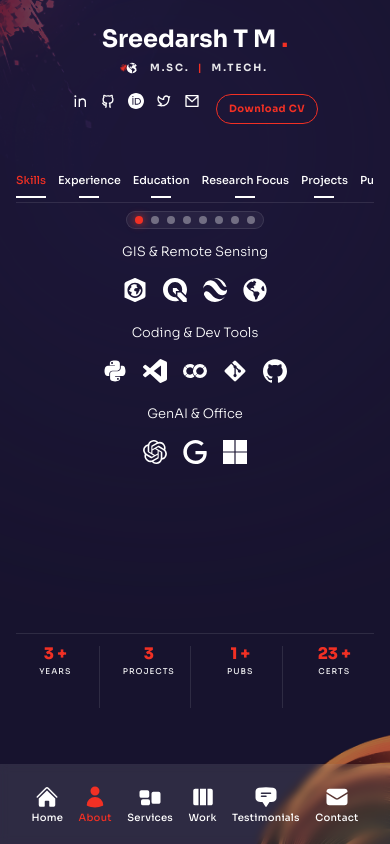
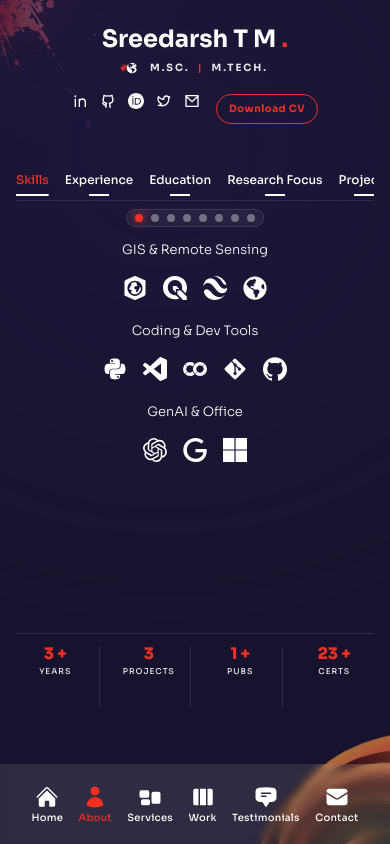
Before and after one commit to tmSreedarsh/modern-portfolio, a Next.js app: page /about in a window 390 px wide. Built offline with nearby package versions, Linux system fonts and the light colour scheme.

Commit message:
Improve mobile About tabs with full labels and balanced alignment

```diff
--- a/pages/about/index.jsx
+++ b/pages/about/index.jsx
@@ -256,20 +256,6 @@ const About = () => {
     if (contentScrollRef.current) {
       contentScrollRef.current.scrollTo({ top: 0, behavior: "auto" });
     }
-
-    // Keep active mobile tab centered when section changes via swipe or dots.
-    if (typeof window !== "undefined" && window.innerWidth < 768) {
-      const activeMobileTab = document.querySelector(
-        `[data-mobile-tab-index='${index}']`
-      );
-      if (activeMobileTab) {
-        activeMobileTab.scrollIntoView({
-          behavior: "smooth",
-          inline: "center",
-          block: "nearest",
-        });
-      }
-    }
   }, [index]);
 
   return (
@@ -296,16 +282,15 @@ const About = () => {
             {/* TABS ROW */}
             <div data-swipe-ignore="true" className="shrink-0 mb-3 xl:mb-6">
                 <div className="md:hidden relative overflow-hidden">
-                    <div className="flex w-full max-w-full flex-nowrap overflow-x-auto overscroll-x-contain no-scrollbar touch-pan-x snap-x snap-mandatory scroll-smooth gap-3 border-b border-white/10 pb-2 px-2">
+                    <div className="flex w-full max-w-full flex-nowrap overflow-x-auto overscroll-x-contain no-scrollbar touch-pan-x gap-4 border-b border-white/10 pb-2 px-0">
                       {aboutData.map((item, itemI) => (
                         <button
                           type="button"
                           key={itemI}
-                          data-mobile-tab-index={itemI}
                           className={`${
                             index === itemI &&
                             "text-accent after:w-[100%] after:bg-accent after:transition-all after:duration-300"
-                          } cursor-pointer text-[11px] relative after:w-5 after:h-[2px] after:bg-white after:absolute after:-bottom-1 after:left-1/2 after:-translate-x-1/2 whitespace-nowrap flex-none snap-start transition-all duration-300 py-1 hover:text-white font-medium`}
+                          } cursor-pointer text-xs relative after:w-5 after:h-[2px] after:bg-white after:absolute after:-bottom-1 after:left-1/2 after:-translate-x-1/2 whitespace-nowrap flex-none transition-all duration-300 py-1 hover:text-white font-medium`}
                           onClick={() => setIndex(itemI)}
                         >
                           {item.title}
```
